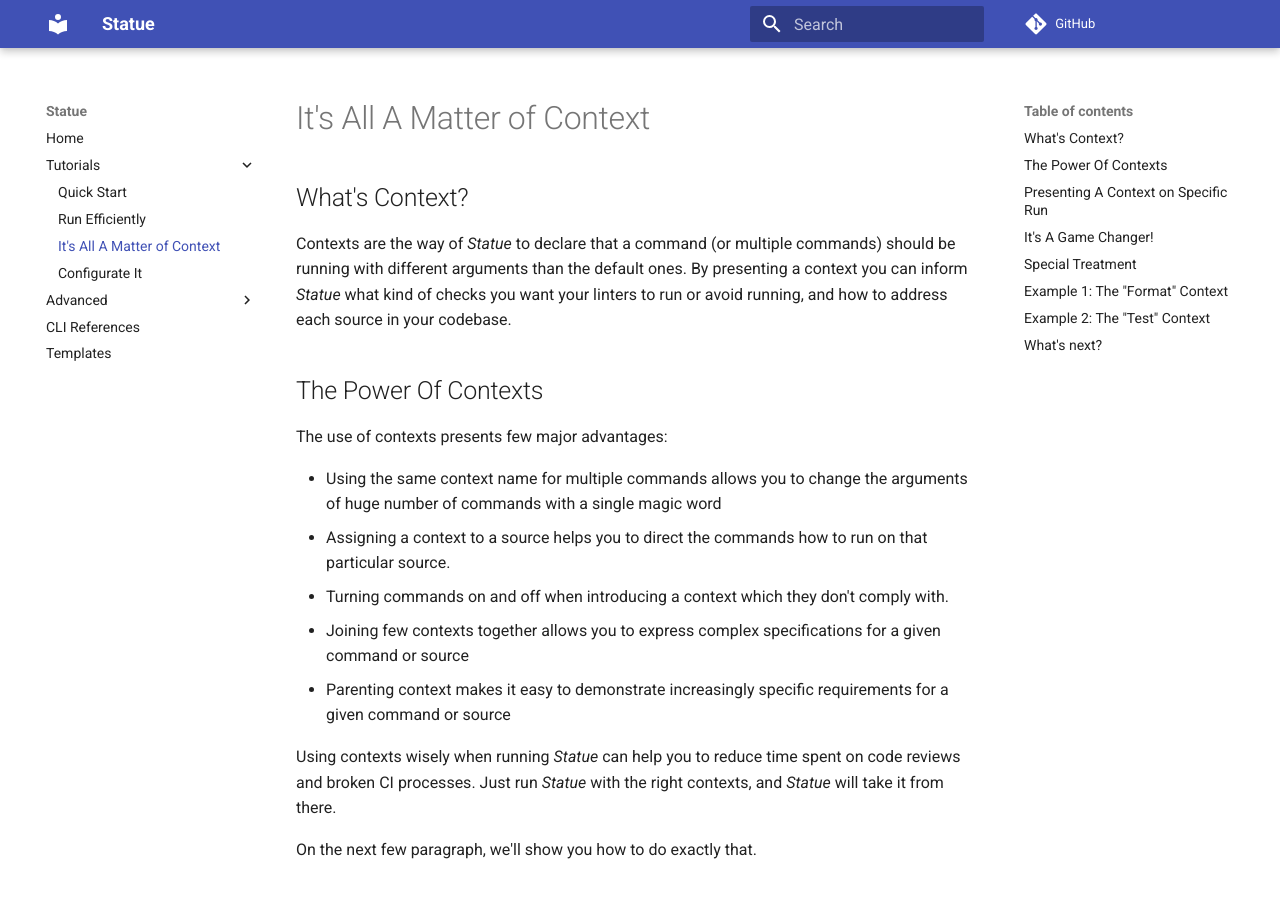
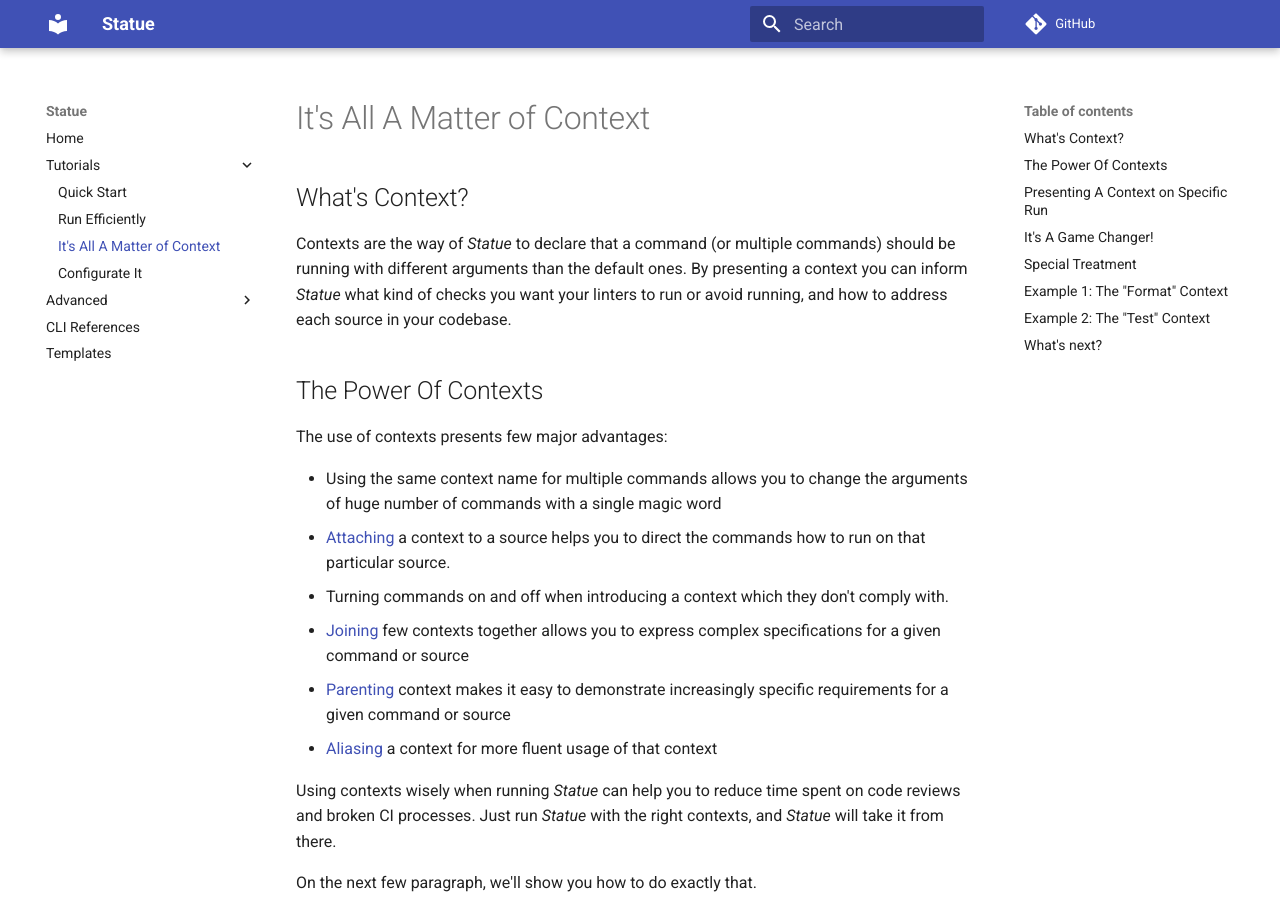
Before and after one commit to saroad2/statue, an MkDocs documentation site: the page built from docs/tutorials/contexts.md, in a window 1280 px wide and 900 px high. Built offline with MkDocs 1.6.1 and Material for MkDocs 9.7.7, drawn with Linux system fonts in a browser that asks for light colours; comment, search, counter and statistics services are not loaded; some of the changed text lies outside the part shown.

Commit message:
Add links to advanced contexts abilities

```diff
--- a/docs/tutorials/contexts.md
+++ b/docs/tutorials/contexts.md
@@ -12,11 +12,15 @@ The use of contexts presents few major advantages:
 
 * Using the same context name for multiple commands allows you to change the arguments of huge number
 of commands with a single magic word
-* Assigning a context to a source helps you to direct the commands how to
-run on that particular source.
+* [Attaching](../advanced/advanced_contexts.md#attaching-a-context-to-a-source) a context to a
+source helps you to direct the commands how to run on that particular source.
 * Turning commands on and off when introducing a context which they don't comply with.
-* Joining few contexts together allows you to express complex specifications for a given command or source
-* Parenting context makes it easy to demonstrate increasingly specific requirements for a given command or source
+* [Joining](../advanced/advanced_contexts.md#keeping-things-in-order) few contexts together allows
+you to express complex specifications for a given command or source
+* [Parenting](../advanced/advanced_contexts.md#keeping-things-in-the-family) context makes it easy
+to demonstrate increasingly specific requirements for a given command or source
+* [Aliasing](../advanced/advanced_contexts.md#living-under-an-alias) a context for more fluent
+usage of that context
 
 Using contexts wisely when running *Statue* can help you to reduce time spent on code reviews and broken CI processes.
 Just run *Statue* with the right contexts, and *Statue* will take it from there.
@@ -98,3 +102,4 @@ are not required for unit tests. You can do it by editing the configuration file
 - Learn how to edit the [configuration](configuration.md) file via the command line
 - Learn about the [default template](../templates.md#Default Template) and which contexts and commands are
 available in it
+- Learn about more [advanced abilities](../advanced/advanced_contexts.md) of contexts
```
